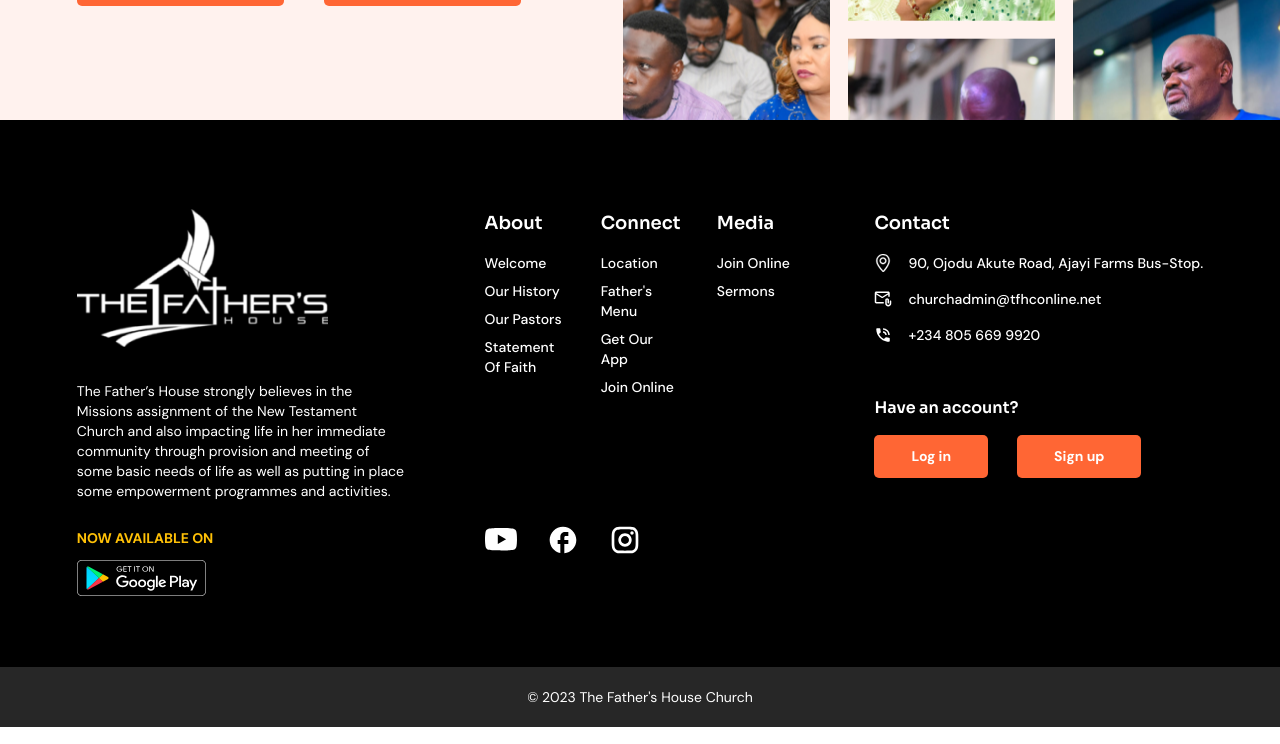
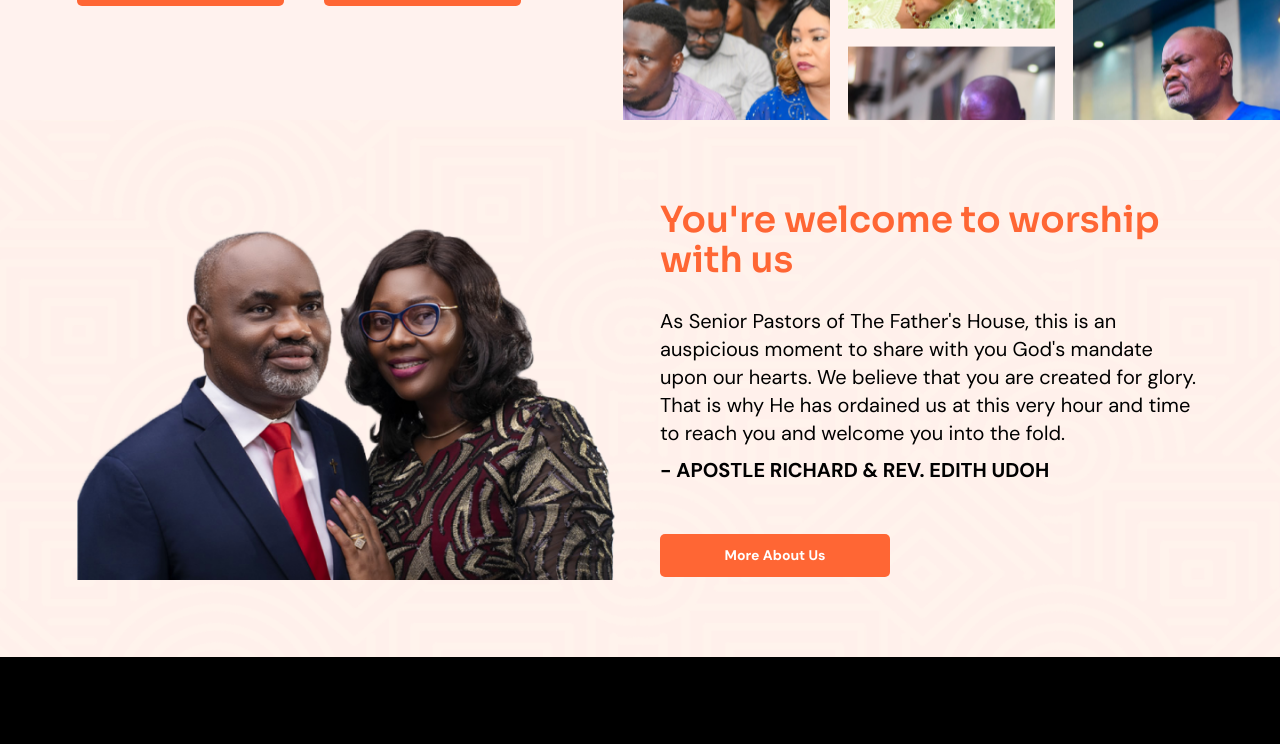
Before and after one commit to umadmego/umadmego, a Next.js app: page / in a window 1280 px wide. Shown: the part 680-1424 px from the top of the page. Built offline with nearby package versions, Linux system fonts and the light colour scheme.

Commit message:
welcome section

```diff
--- a/src/components/homepage/HeroSection/GallerySection.tsx
+++ b/src/components/homepage/HeroSection/GallerySection.tsx
@@ -7,8 +7,8 @@ function GallerySection() {
   return (
     <div className='flex gap-[18px]'>
       <div className={styles.imageSlider}>
-        {ImageGroup1.map((image) => (
-          <ImageCard image={image} />
+        {ImageGroup1.map((image, index) => (
+          <ImageCard image={image} key={index} />
         ))}
       </div>
       <div
@@ -17,13 +17,13 @@ function GallerySection() {
           animationDirection: 'alternate-reverse',
         }}
       >
-        {ImageGroup2.map((image) => (
-          <ImageCard image={image} />
+        {ImageGroup2.map((image, index) => (
+          <ImageCard image={image} key={index} />
         ))}
       </div>
       <div className={styles.imageSlider}>
-        {ImageGroup3.map((image) => (
-          <ImageCard image={image} />
+        {ImageGroup3.map((image, index) => (
+          <ImageCard image={image} key={index} />
         ))}
       </div>
     </div>
--- /dev/null
+++ b/src/components/homepage/WelcomeSection.tsx
@@ -0,0 +1,34 @@
+import Button from '@/common/Button';
+import Image from 'next/image';
+import Link from 'next/link';
+import React from 'react';
+import WelcomeImage from '../../assets/images/home/welcome.png';
+
+const WelcomeSection = () => {
+  return (
+    <section id='welcome' className='p-primary homepage-welcome-bg'>
+      <div className='grid grid-cols-2 items-center gap-10'>
+        <Image src={WelcomeImage} alt='Welcome' />
+        <div className='flex flex-col'>
+          <h2 className='text-secondary text-4xl font-secondary font-semibold mb-[27px]'>
+            You&apos;re welcome to worship with us
+          </h2>
+          <p className='font-normal mb-[9px] text-xl'>
+            As Senior Pastors of The Father&apos;s House, this is an auspicious moment to
+            share with you God&apos;s mandate upon our hearts. We believe that you are
+            created for glory. That is why He has ordained us at this very hour and time
+            to reach you and welcome you into the fold.
+          </p>
+          <p className='font-bold text-xl mb-[50px]'>
+            - APOSTLE RICHARD & REV. EDITH UDOH
+          </p>
+          <Link href='/about'>
+            <Button className='!w-[230px]'>More About Us</Button>
+          </Link>
+        </div>
+      </div>
+    </section>
+  );
+};
+
+export default WelcomeSection;
--- a/src/pages/_app.tsx
+++ b/src/pages/_app.tsx
@@ -1,6 +1,7 @@
 import HeadElement from '@/components/layout/HeadElement';
 import { store } from '@/store/store';
 import '@/styles/globals.css';
+import '@/styles/backgrounds.css';
 import type { AppProps } from 'next/app';
 import { Provider } from 'react-redux';
 
--- a/src/pages/index.tsx
+++ b/src/pages/index.tsx
@@ -1,6 +1,7 @@
 // import { useEffect, useRef } from 'react';
 // import gsap from 'gsap';
 import HeroSection from '@/components/homepage/HeroSection';
+import WelcomeSection from '@/components/homepage/WelcomeSection';
 import AppLayout from '@/components/layout/AppLayout';
 
 export default function Home() {
@@ -14,6 +15,7 @@ export default function Home() {
   return (
     <AppLayout>
       <HeroSection />
+      <WelcomeSection />
     </AppLayout>
   );
 }
--- /dev/null
+++ b/src/styles/backgrounds.css
@@ -0,0 +1,5 @@
+.homepage-welcome-bg {
+  background-image: url(../assets/backgrounds/welcome.png);
+  background-repeat: no-repeat;
+  background-size: cover;
+}
--- a/tailwind.config.js
+++ b/tailwind.config.js
@@ -7,7 +7,6 @@ module.exports = {
   ],
   theme: {
     extend: {
-      backgroundImage: {},
       fontFamily: {
         primary: 'DM Sans, sans-serif',
         secondary: 'Sora, sans-serif',
```
Also changed, not shown: src/assets/backgrounds/welcome.png (added).
